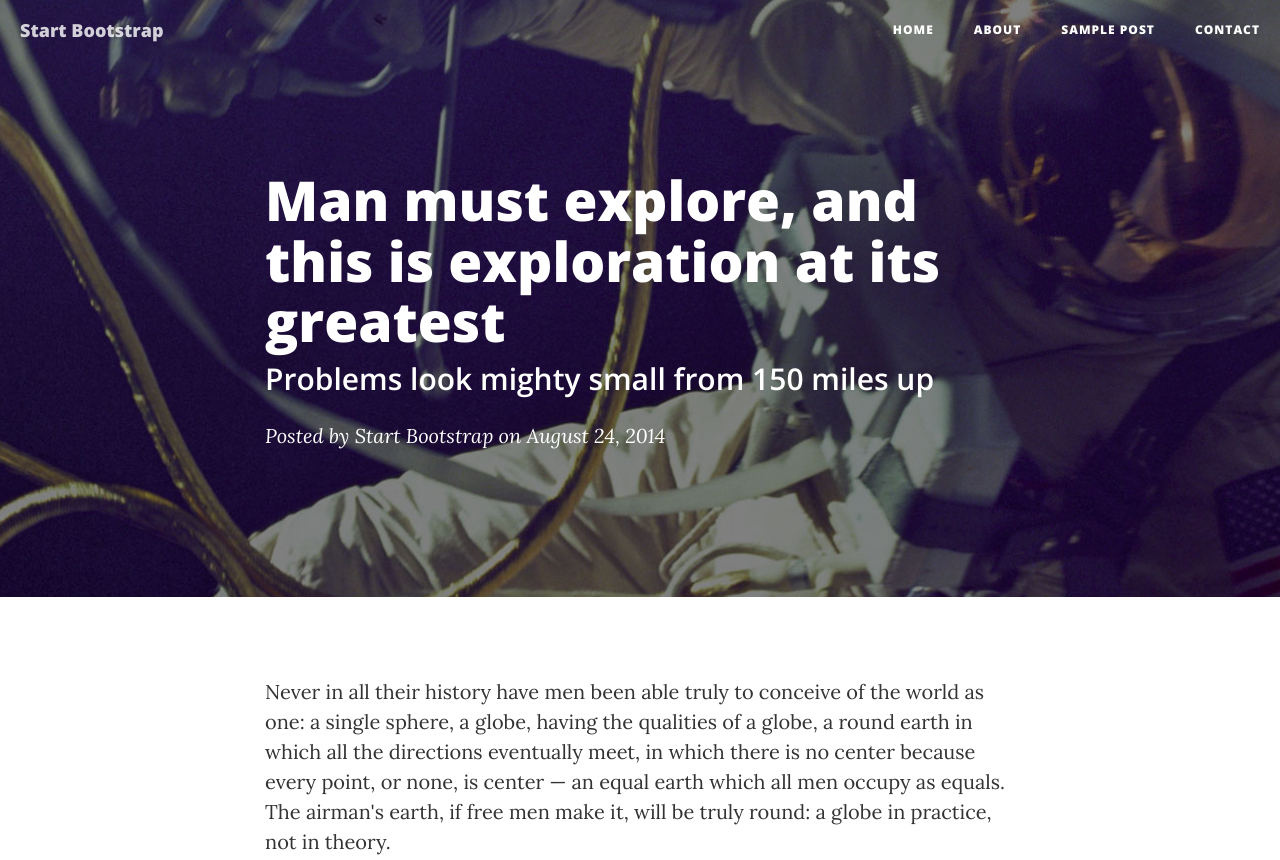
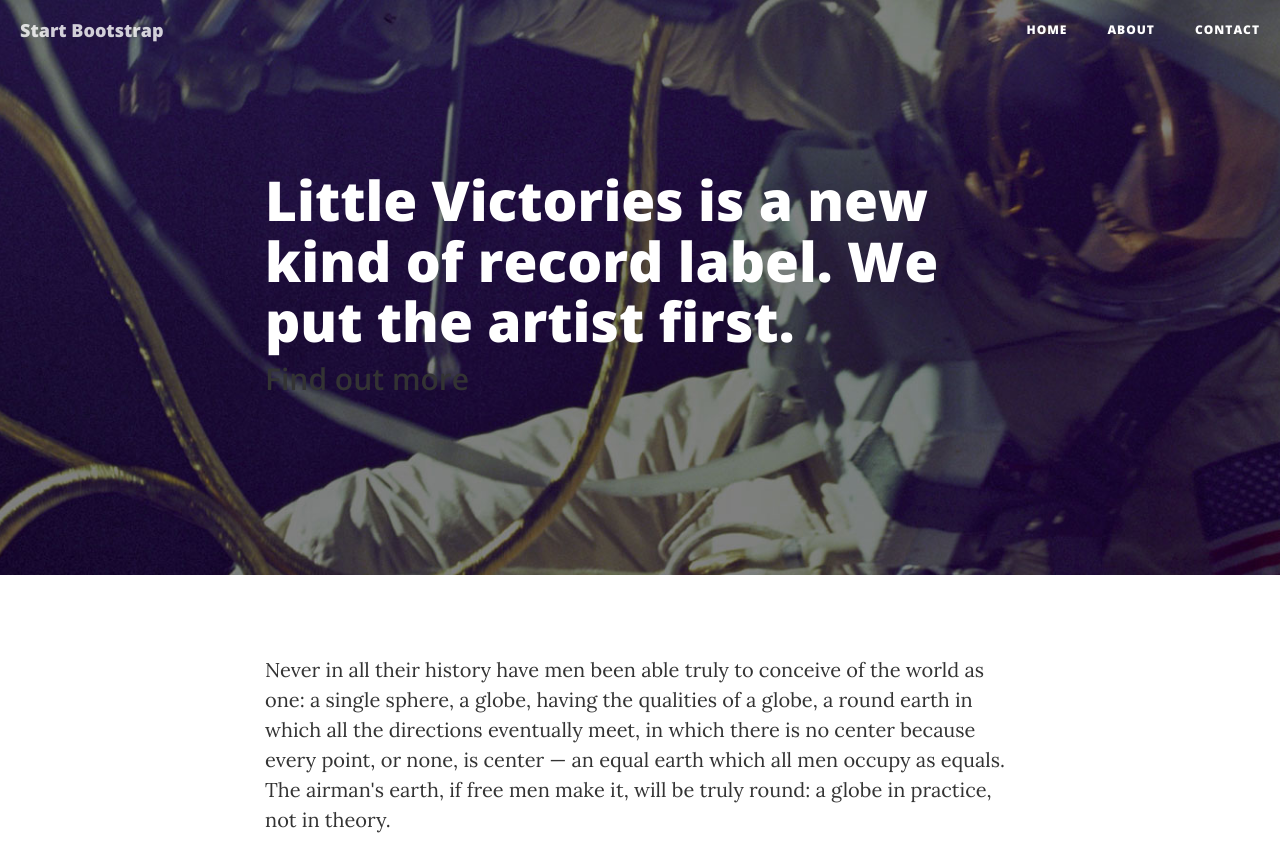
Before and after one commit to littlevictories/littlevictories.github.io, a website: page index.html in a window 1280 px wide. Shown: the top 860 px of the page. Drawn offline with nearby package versions, Linux system fonts and the light colour scheme.

Commit message:
Changes to index.html

```diff
--- a/index.html
+++ b/index.html
@@ -9,7 +9,7 @@
     <meta name="description" content="">
     <meta name="author" content="">
 
-    <title>Clean Blog - Sample Post</title>
+    <title>Little Victories</title>
 
     <!-- Bootstrap Core CSS -->
     <link href="vendor/bootstrap/css/bootstrap.min.css" rel="stylesheet">
@@ -55,9 +55,6 @@
                         <a href="about.html">About</a>
                     </li>
                     <li>
-                        <a href="post.html">Sample Post</a>
-                    </li>
-                    <li>
                         <a href="contact.html">Contact</a>
                     </li>
                 </ul>
@@ -74,9 +71,8 @@
             <div class="row">
                 <div class="col-lg-8 col-lg-offset-2 col-md-10 col-md-offset-1">
                     <div class="post-heading">
-                        <h1>Man must explore, and this is exploration at its greatest</h1>
-                        <h2 class="subheading">Problems look mighty small from 150 miles up</h2>
-                        <span class="meta">Posted by <a href="#">Start Bootstrap</a> on August 24, 2014</span>
+                        <h1>Little Victories is a new kind of record label. We put the artist first.</h1>
+                        <h2 class="subheading"> <a href="#">Find out more</a></h2>
                     </div>
                 </div>
             </div>
```
